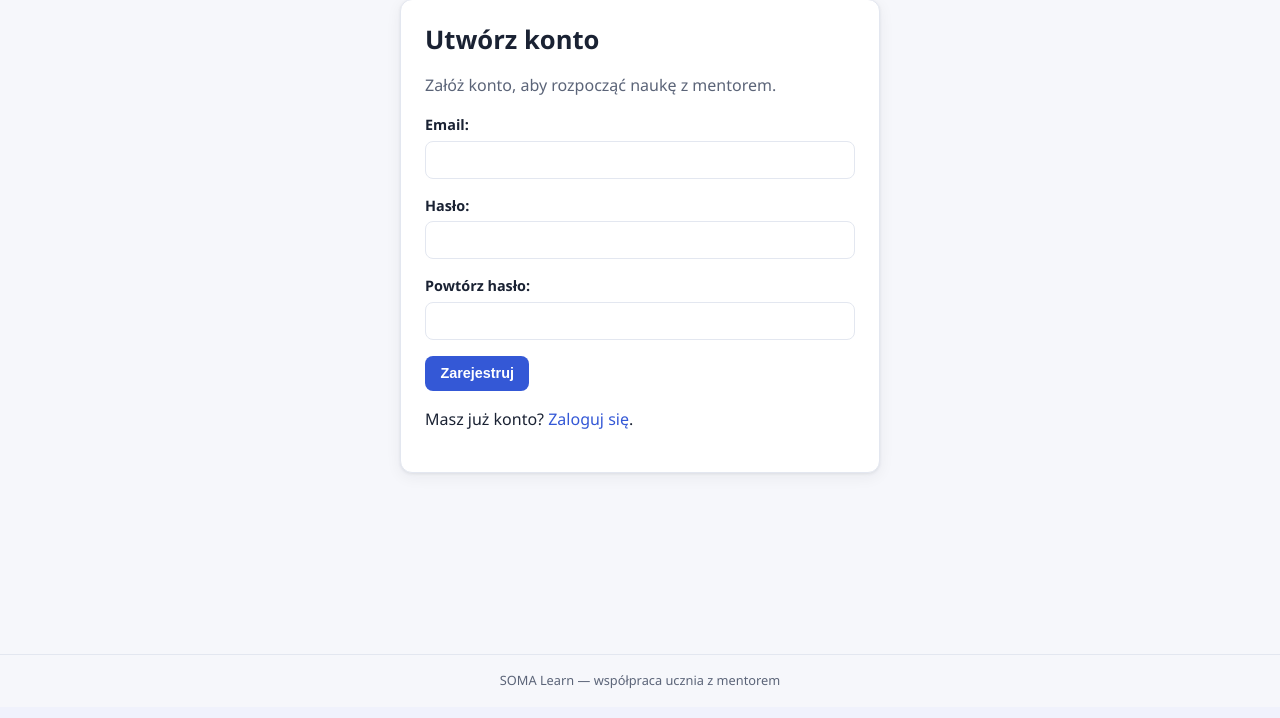
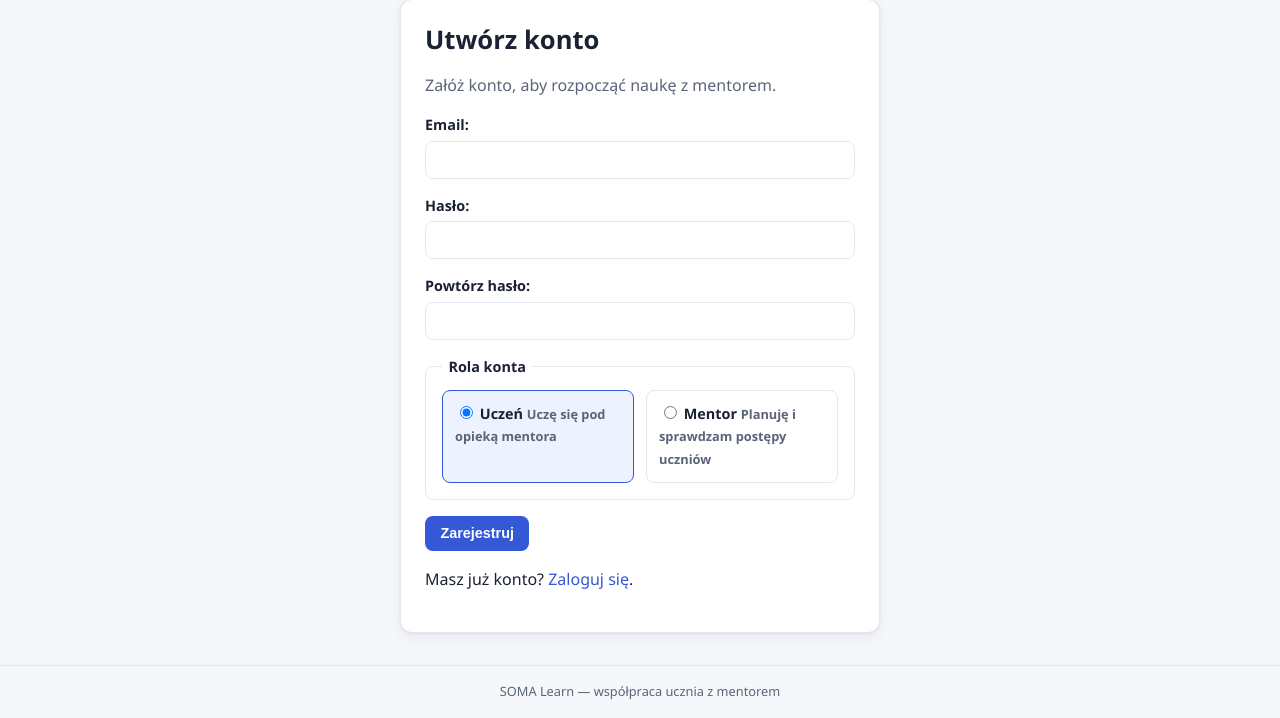
Before and after one commit to zawszetujestem/soma-learn, a Django app: page /accounts/register/ in a window 1280 px wide. Shown: the part 93-811 px from the top of the page. Before the commit the page ends 781 px from the top, so only its background shows below. Run offline with Django 5.2, Linux system fonts and the light colour scheme.

Commit message:
Add role selection (student/mentor) to registration

```diff
--- a/apps/accounts/forms.py
+++ b/apps/accounts/forms.py
@@ -12,6 +12,13 @@ class RegistrationForm(forms.Form):
     email = forms.EmailField(label="Email", max_length=254)
     password1 = forms.CharField(label="Hasło", widget=forms.PasswordInput)
     password2 = forms.CharField(label="Powtórz hasło", widget=forms.PasswordInput)
+    role = forms.ChoiceField(
+        label="Rola",
+        choices=[("student", "Uczeń"), ("mentor", "Mentor")],
+        widget=forms.RadioSelect,
+        initial="student",
+        required=False,
+    )
 
     def clean_email(self) -> str:
         email = self.cleaned_data["email"]
@@ -30,6 +37,10 @@ class RegistrationForm(forms.Form):
         return cleaned
 
     def save(self) -> User:
+        is_mentor = self.cleaned_data.get("role") == "mentor"
         return User.objects.create_user(
-            email=self.cleaned_data["email"], password=self.cleaned_data["password1"]
+            email=self.cleaned_data["email"],
+            password=self.cleaned_data["password1"],
+            is_mentor=is_mentor,
+            is_student=not is_mentor,
         )
--- a/apps/accounts/templates/accounts/register.html
+++ b/apps/accounts/templates/accounts/register.html
@@ -10,7 +10,39 @@
 
         <form method="post" class="auth-form">
             {% csrf_token %}
-            {{ form.as_p }}
+            <p>
+                {{ form.email.label_tag }}
+                {{ form.email }}
+                {{ form.email.errors }}
+            </p>
+            <p>
+                {{ form.password1.label_tag }}
+                {{ form.password1 }}
+                {{ form.password1.errors }}
+            </p>
+            <p>
+                {{ form.password2.label_tag }}
+                {{ form.password2 }}
+                {{ form.password2.errors }}
+            </p>
+
+            <fieldset class="role-picker">
+                <legend>Rola konta</legend>
+                <div class="role-options">
+                    <label class="role-option">
+                        <input type="radio" name="role" value="student"{% if form.role.value == "student" %} checked{% endif %}>
+                        <span class="role-title">Uczeń</span>
+                        <span class="role-desc">Uczę się pod opieką mentora</span>
+                    </label>
+                    <label class="role-option">
+                        <input type="radio" name="role" value="mentor"{% if form.role.value == "mentor" %} checked{% endif %}>
+                        <span class="role-title">Mentor</span>
+                        <span class="role-desc">Planuję i sprawdzam postępy uczniów</span>
+                    </label>
+                </div>
+                {{ form.role.errors }}
+            </fieldset>
+
             <button type="submit" class="btn">Zarejestruj</button>
         </form>
 
--- a/apps/core/static/css/style.css
+++ b/apps/core/static/css/style.css
@@ -339,3 +339,51 @@ form.auth-form p {
 .grid .feature h3 {
     font-size: 1.05rem;
 }
+
+fieldset.role-picker {
+    border: 1px solid var(--border);
+    border-radius: 8px;
+    padding: 0.75rem 1rem;
+    margin: 0 0 1rem;
+}
+
+fieldset.role-picker legend {
+    font-weight: 600;
+    font-size: 0.9rem;
+    padding: 0 0.4rem;
+}
+
+.role-options {
+    display: flex;
+    gap: 0.75rem;
+}
+
+.role-option {
+    flex: 1;
+    display: flex;
+    flex-direction: column;
+    gap: 0.15rem;
+    padding: 0.75rem;
+    border: 1px solid var(--border);
+    border-radius: 8px;
+    cursor: pointer;
+    background: #fff;
+}
+
+.role-option input {
+    margin-bottom: 0.35rem;
+}
+
+.role-option .role-title {
+    font-weight: 600;
+}
+
+.role-option .role-desc {
+    color: var(--muted);
+    font-size: 0.8rem;
+}
+
+.role-option:has(input:checked) {
+    border-color: var(--brand);
+    background: #eef2ff;
+}
```
Also changed, not shown: apps/accounts/tests/test_forms.py (+17 -0 lines), apps/accounts/tests/test_views.py (+20 -0 lines).
